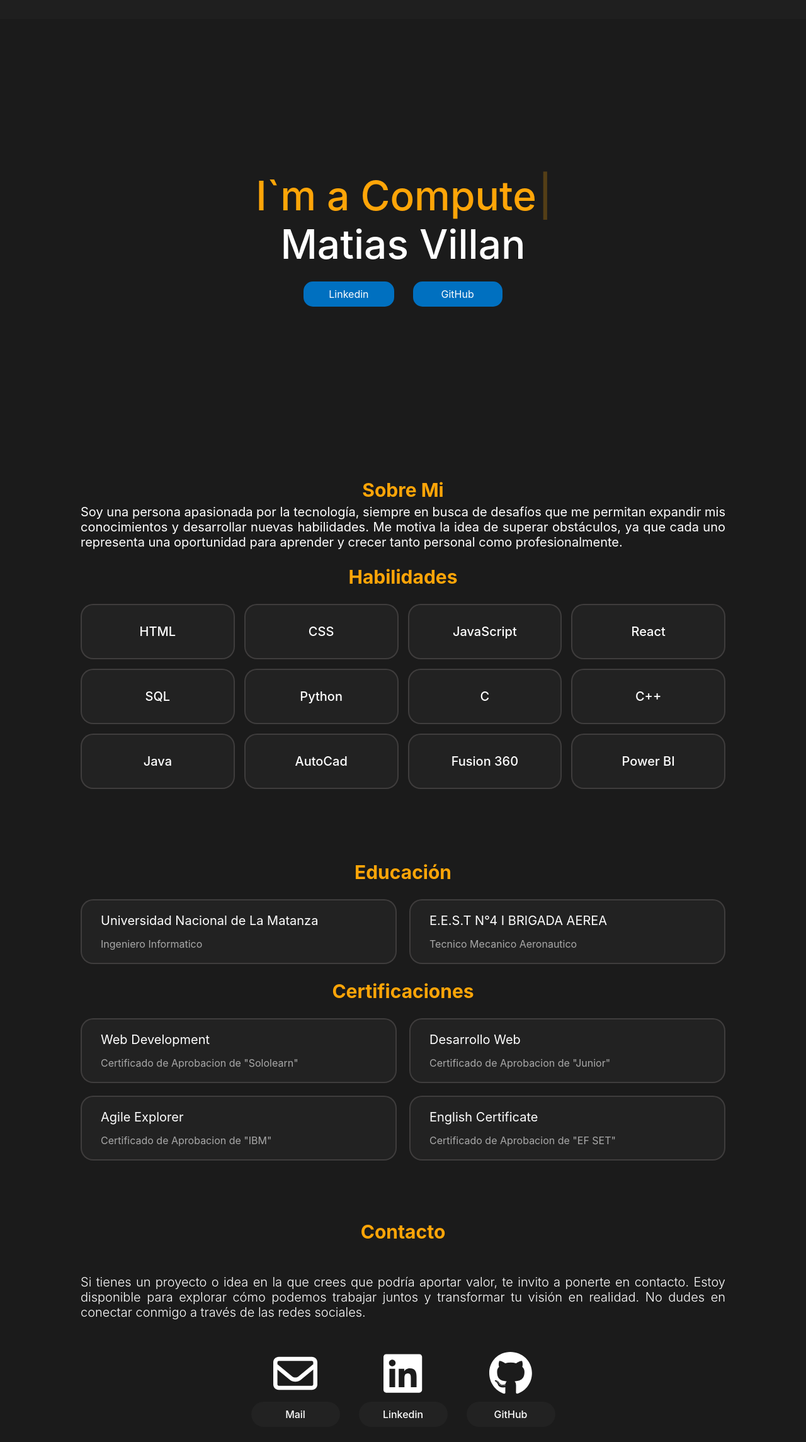
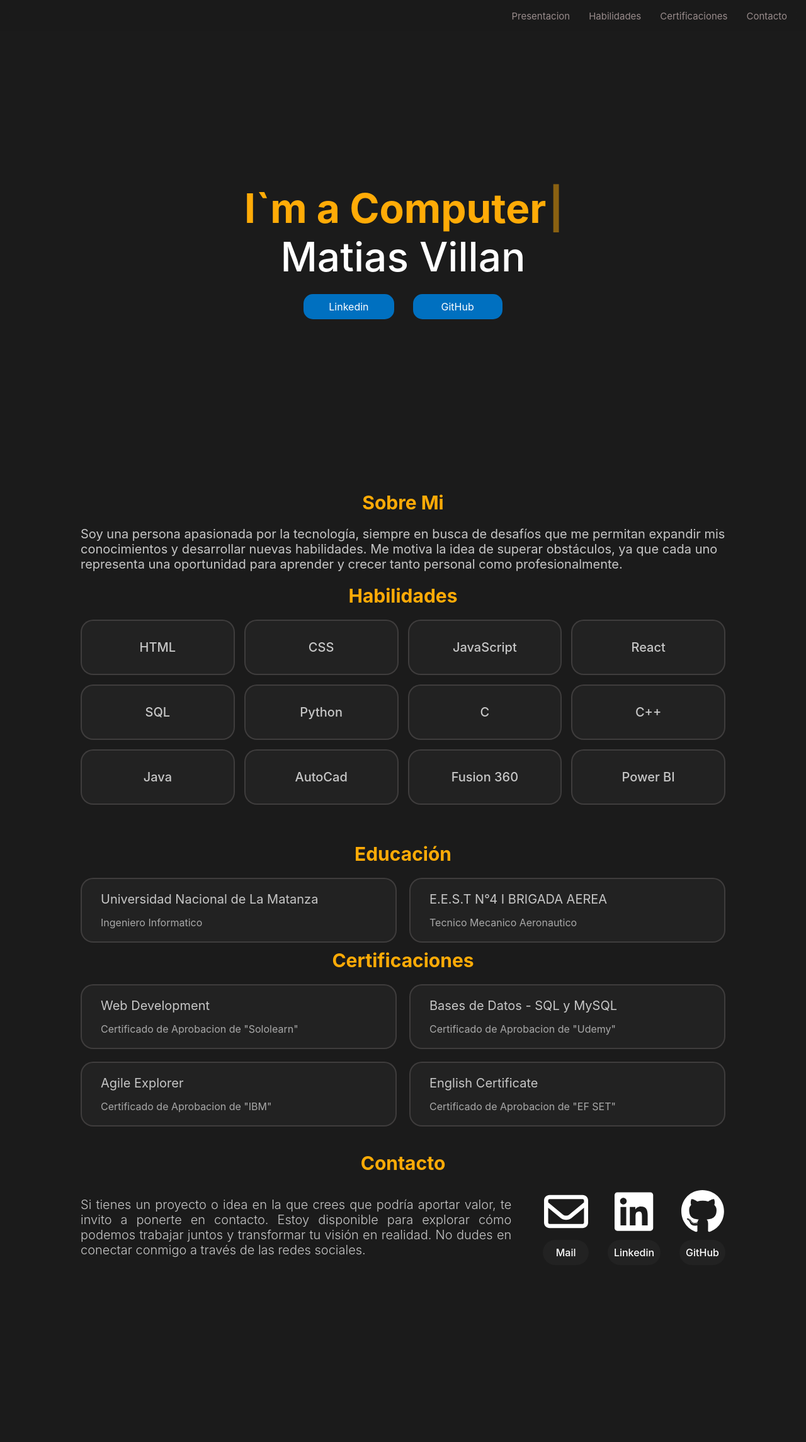
Before and after one commit to MatiasKV0/Prototipo, a React (Vite) app: page / in a window 1280 px wide. Shown: the top 2290 px of the page at 63% size. After the commit the page ends 2047 px from the top, so only its background shows below. Built offline with nearby package versions, Linux system fonts and the light colour scheme.

Commit message:
Actualizaciones

```diff
--- a/index.html
+++ b/index.html
@@ -2,7 +2,7 @@
 <html lang="en">
   <head>
     <meta charset="UTF-8" />
-    <link rel="icon" type="image/svg+xml" href="/src/estilos/Logo.ico" />
+    <link rel="icon" type="image/svg+xml" href="/src/imagenes/Logo.ico" />
     <meta name="viewport" content="width=device-width, initial-scale=1.0" />
     <title>Portafolio</title>
   </head>
--- a/src/componentes/App.jsx
+++ b/src/componentes/App.jsx
@@ -9,13 +9,17 @@ export default function App() {
   return (
     <div>
       <nav>
+        <ul>
+          <li><a href="#presentacion">Presentacion</a></li>
+          <li><a href="#habilidades">Habilidades</a></li>
+          <li><a href="#certificaciones">Certificaciones</a></li>
+          <li><a href="#contacto">Contacto</a></li>
+        </ul>
       </nav>
-      <div>
-        <Presentacion />
-        <Habilidades />
-        <Certificaciones />
-        <Contacto />
-      </div>
+      <Presentacion />
+      <Habilidades />
+      <Certificaciones />
+      <Contacto />
     </div>
   );
 }
--- a/src/componentes/certificaciones.jsx
+++ b/src/componentes/certificaciones.jsx
@@ -3,34 +3,34 @@ import "../estilos/certificaciones.css"
 
 function Certificaciones() {
   return (
-    <article id="Certificaciones">
+    <article id="certificaciones">
         <section className="seccion">
         <h2>Educación</h2>
-            <div id="cursos">
-                <div className="curso">
+            <div className="certificaciones__contenedor">
+                <div className="certificaciones__curso">
                     <p>Universidad Nacional de La Matanza</p>
                     <a style={{cursor:'text'}}>Ingeniero Informatico</a>
                 </div>
-                <div className="curso">
+                <div className="certificaciones__curso">
                     <p>E.E.S.T N°4 I BRIGADA AEREA</p>
                     <a style={{cursor:'text'}}>Tecnico Mecanico Aeronautico</a>
                 </div>
             </div>
             <h2>Certificaciones</h2>
-            <div id="cursos">
-                <div className="curso">
+            <div className="certificaciones__contenedor">
+                <div className="certificaciones__curso">
                     <p>Web Development</p>
                     <a href="https://www.sololearn.com/es/certificates/CC-52MBRF1L">Certificado de Aprobacion de "Sololearn"</a>
                 </div>
-                <div className="curso">
-                    <p>Desarrollo Web</p>
-                    <a href="https://drive.google.com/file/d/1B-cr5thXj3Q9yC3kAvMAc5VCDke71As9/view?pli=1">Certificado de Aprobacion de "Junior"</a>
+                <div className="certificaciones__curso">
+                    <p>Bases de Datos - SQL y MySQL</p>
+                    <a href="https://www.udemy.com/certificate/UC-63192758-05cc-46aa-aa5c-bf05e2a9429f/">Certificado de Aprobacion de "Udemy"</a>
                 </div>
-                <div className="curso">
+                <div className="certificaciones__curso">
                     <p>Agile Explorer</p>
                     <a href="https://www.credly.com/badges/c2797dd1-8db2-4c4f-9a5b-c01e3ca4d4c6/public_url">Certificado de Aprobacion de "IBM"</a>
                 </div>
-                <div className="curso">
+                <div className="certificaciones__curso">
                     <p>English Certificate</p>
                     <a href="https://cert.efset.org/E6Uy6v">Certificado de Aprobacion de "EF SET"</a>
                 </div>
--- a/src/componentes/contacto.jsx
+++ b/src/componentes/contacto.jsx
@@ -7,28 +7,28 @@ import { faLinkedin } from '@fortawesome/free-brands-svg-icons'
 
 function Contacto() {
   return (
-    <div id='contacto'>
+    <article id='contacto'>
       <h2>Contacto</h2>
       <section className="seccion">
-          <div id='texto'>
+          <div className='contacto__texto'>
             <p>Si tienes un proyecto o idea en la que crees que podría aportar valor, te invito a ponerte en contacto. Estoy disponible para explorar cómo podemos trabajar juntos y transformar tu visión en realidad. No dudes en conectar conmigo a través de las redes sociales.</p>
           </div>
-          <div id="redes">
-            <div className='iconos'>
+          <div className="contacto__redes">
+            <div className='contacto__iconos'>
               <FontAwesomeIcon icon={faEnvelope} className='fa-icon'/>
               <a href="mailto:matiasnicolas.villan@gmail.com?Subject=Consulta%20de%20Servicio">Mail</a>
             </div>
-            <div className='iconos'>
+            <div className='contacto__iconos'>
               <FontAwesomeIcon icon={faLinkedin} className='fa-icon'/>
               <a href="https://www.linkedin.com/in/matias-nicolas-villan/">Linkedin</a>
             </div>
-            <div className='iconos'>
+            <div className='contacto__iconos'>
               <FontAwesomeIcon icon={faGithub} className='fa-icon'/>
               <a href="https://github.com/MatiasKV0">GitHub</a>
             </div>
           </div>
       </section>
-    </div>
+    </article>
   )
 }
 export default Contacto
--- a/src/componentes/habilidades.jsx
+++ b/src/componentes/habilidades.jsx
@@ -3,48 +3,46 @@ import "../estilos/habilidades.css"
 
 function Habilidades() {
   return (
-    <article id="skills">
+    <article id="habilidades">
         <section className="seccion">
-            <h2 style={{marginTop:"10px",marginBottom:"5px"}}>Sobre Mi</h2>
-            <p id="sobremi">Soy una persona apasionada por la tecnología, siempre en busca de desafíos que me permitan expandir mis conocimientos y desarrollar nuevas habilidades. Me motiva la idea de superar obstáculos, ya que cada uno representa una oportunidad para aprender y crecer tanto personal como profesionalmente. </p>
-        </section>
-        <section className="seccion">
+            <h2>Sobre Mi</h2>
+            <p>Soy una persona apasionada por la tecnología, siempre en busca de desafíos que me permitan expandir mis conocimientos y desarrollar nuevas habilidades. Me motiva la idea de superar obstáculos, ya que cada uno representa una oportunidad para aprender y crecer tanto personal como profesionalmente. </p>
             <h2>Habilidades</h2>
-            <div id="conHab">
-                <div className="habilidades">
+            <div className="habilidades__contenedor">
+                <div className="habilidades__tipo">
                     <p>HTML</p>
                 </div>
-                <div className="habilidades">
+                <div className="habilidades__tipo">
                     <p>CSS</p>
                 </div>
-                <div className="habilidades">
+                <div className="habilidades__tipo">
                     <p>JavaScript</p>
                 </div>
-                <div className="habilidades">
+                <div className="habilidades__tipo">
                     <p>React</p>
                 </div>
-                <div className="habilidades">
+                <div className="habilidades__tipo">
                     <p>SQL</p>
                 </div>
-                <div className="habilidades">
+                <div className="habilidades__tipo">
                     <p>Python</p>
                 </div>
-                <div className="habilidades">
+                <div className="habilidades__tipo">
                     <p>C</p>
                 </div>
-                <div className="habilidades">
+                <div className="habilidades__tipo">
                     <p>C++</p>
                 </div>
-                <div className="habilidades">
+                <div className="habilidades__tipo">
                     <p>Java</p>
                 </div>
-                <div className="habilidades">
+                <div className="habilidades__tipo">
                     <p>AutoCad</p>
                 </div>
-                <div className="habilidades">
+                <div className="habilidades__tipo">
                     <p>Fusion 360</p>
                 </div>
-                <div className="habilidades">
+                <div className="habilidades__tipo">
                     <p>Power BI</p>
                 </div>
             </div>
--- a/src/componentes/presentacion.jsx
+++ b/src/componentes/presentacion.jsx
@@ -4,15 +4,15 @@ import Texto from './textoEfecto'
 
 function Presentacion() {
   return (
-<div className='Fondo'>
-      <div className='Info'>
+<div id="presentacion" className='Presentacion'>
+      <div className='Presentacion__Info'>
         <h2>I`m a {""}<Texto palabras={["Computer Engineer","Web Developer","Industrial Designer"]} /></h2>
         <h1>Matias Villan</h1>
-          <div className='divredes'>
-                <a className="redes" style={{ textDecoration: 'none' }} href="https://www.linkedin.com/in/matias-nicolas-villan/">
+          <div className='Presentacion__Redes'>
+                <a className="Presentacion__Redes-Link" style={{ textDecoration: 'none' }} href="https://www.linkedin.com/in/matias-nicolas-villan/">
                     <h4>Linkedin</h4>
                 </a>
-                <a className="redes" style={{ textDecoration: 'none' }} href="https://github.com/MatiasKV0">
+                <a className="Presentacion__Redes-Link" style={{ textDecoration: 'none' }} href="https://github.com/MatiasKV0">
                     <h4 style={{padding:"10px 45px"}}> GitHub </h4>
                 </a>
           </div>
--- a/src/estilos/app.css
+++ b/src/estilos/app.css
@@ -1,3 +1,13 @@
+* {
+  scrollbar-width: thin;
+  scrollbar-color: #888 #1b1b1b;
+  scroll-margin-top: 60px;
+}
+
+html{
+  scroll-behavior: smooth;
+}
+
 body{
   margin:0;
   padding: 0;
@@ -5,24 +15,72 @@ body{
   font-family: -apple-system, system-ui, BlinkMacSystemFont, 'Segoe UI', Roboto, Oxygen, Ubuntu, Cantarell, 'Open Sans', 'Helvetica Neue', sans-serif;
 }
 
+h1{
+  font-size: 4em;
+  margin: 0;
+  font-weight: 500;
+  color: white;
+}
+
+h2{
+  font-size: 30px;
+  margin: 10px 0 16px 0;
+  font-weight: 700;
+  animation: colorChange 10s linear infinite;
+  text-align: center;
+}
+
+h3 {
+  font-size: 30px;
+  animation: colorChange 10s linear infinite;
+}
+
 nav{
-  background-color: #222222c9;;
+  background-color: #1b1b1bc9;;
   color: white;
   padding: 15px 0;
   text-align: right;
   backdrop-filter: blur(10px);
+  position: sticky;
+  top: 0;
+  z-index: 1;
+}
+
+nav li{
+  display: inline;
+}
+
+nav ul{
+  margin: 0;
+  padding: 0;
+  list-style: none;
 }
 
 nav a{
   font-size: 15px;
   color: rgb(153, 140, 140);
   font-weight: 400;
-  padding: 10px 30px 10px 0;
+  padding: 0px 30px 0px 0;
+  text-decoration: none;
 }
 
 a:hover{
   color: #f1356d;
   cursor: pointer;
+}
+
+article{
+  padding:0 0 30px 0;
+}
+
+.seccion {
+  width: 80%;
+  margin: 0 auto;
+}
+
+.seccion p{
+  color: #c7c7c7;
+  font-size: 20px;
 }
 
 @keyframes colorChange {
@@ -42,8 +100,3 @@ a:hover{
     color: #FF6347; /* Tomato */
   }
 }
-
-h2 {
-  font-size: 30px;
-  animation: colorChange 10s linear infinite;
-}
--- a/src/estilos/certificaciones.css
+++ b/src/estilos/certificaciones.css
@@ -1,16 +1,11 @@
-#cursos {
+.certificaciones__contenedor {
     display: grid;
     grid-template-columns: repeat(2, 1fr);
     gap: 20px;
     margin-top: 20px;
 }
 
-#Certificaciones{
-    height: 80vh;
-    align-content: center;
-}
-
-.curso {
+.certificaciones__curso {
     border: rgba(83, 80, 80, 0.596) solid 2px;
     border-radius: 20px;
     padding: 20px 30px;
@@ -18,27 +13,27 @@
     transition: background-color 0.3s ease-in-out;
 }
 
-.curso:hover {
+.certificaciones__curso:hover {
     background-color: #0070c098;
     transition: 0.3s ease-in-out;
 }
-.curso p {
+.certificaciones__curso p {
     padding: 0;
     padding-bottom: 15px;
     margin: 0;
 }
 
-.curso a {
+.certificaciones__curso a {
     text-decoration: none;
     color: rgba(212, 212, 212, 0.76);
 }
 
-.curso a:hover {
+.certificaciones__curso a:hover {
     color: rgb(230, 230, 230);
 }
 
 @media only screen and (max-width: 800px) {
-    #cursos {
+    .certificaciones__contenedor{
         display: flex;
         flex-direction: column;
     }
--- a/src/estilos/contacto.css
+++ b/src/estilos/contacto.css
@@ -1,16 +1,23 @@
-#contacto{
-    height: 80vh;
-    text-align: center;
+#contacto .seccion {
+    display: flex;
+    gap: 50px;
 }
 
-#redes {
+.contacto__redes {
     display: flex;
+    align-items: center;
     justify-content: center;
     gap: 30px;
-    align-items: end;
+    width: 100%;
+    box-sizing: border-box;
 }
 
-.iconos{
+.contacto__texto {
+    text-align: justify;
+    font-weight: 300;
+}
+
+.contacto__iconos{
     display: flex;
     flex-direction: column;
     gap: 10px;
@@ -21,7 +28,7 @@
     flex: 1;
 }
 
-.iconos a{
+.contacto__iconos a{
     text-decoration: none;
     color: white;
     background-color: #222222;
@@ -29,24 +36,16 @@
     border-radius: 20px;
     font-weight: 500;
     display: flex;
-    align-items: center;
     justify-content: center;
     width: 100%;
     box-sizing: border-box;
 }
 
-.iconos .fa-icon {
+.contacto__iconos .fa-icon {
     color: #ffffff;
     font-size: 70px;
 }
 
-.iconos a:hover{
-    color: #000000;
-    background-color: #0070c0;
+.contacto__iconos a:hover {
+    background-color: #0070c098;
 }
-
-#texto p{
-    text-align: justify;
-    font-weight: 300;
-    margin: 50px 0;
-}
--- a/src/estilos/habilidades.css
+++ b/src/estilos/habilidades.css
@@ -1,21 +1,5 @@
-.seccion {
-    width: 80%;
-    margin: 0 auto;
-}
 
-.seccion p{
-    color: white;
-    font-size: 20px;
-}
-
-.seccion h2{
-    font-size: 30px;
-    font-weight: 700;
-    color: #0070c0;
-    text-align: center;
-}
-
-#conHab {
+.habilidades__contenedor {
     display: grid;
     grid-template-columns: repeat(4, 1fr);
     justify-content: center;
@@ -23,12 +7,15 @@
     margin: 20px 0;
 }
 
-#sobremi{
-    margin: 0;
-    text-align: justify;
+@media only screen and (max-width: 800px) {
+    .habilidades__contenedor {
+        display: grid;
+        grid-template-columns: repeat(2, 1fr);
+        font-size: 13px;
+    }
 }
 
-.habilidades {
+.habilidades__tipo {
     font-size: 15px;
     font-weight: 500;
     padding: 10px 20px;
@@ -39,16 +26,8 @@
     transition: transform 0.3s ease-in-out, background-color 1s ease-in-out;
 }
 
-.habilidades:hover {
+.habilidades__tipo:hover {
     transform: scale(1.05);
     background-color: #0070c098;
     transition: 0.3s ease-in-out;
 }
-
-@media only screen and (max-width: 800px) {
-    #conHab {
-        display: grid;
-        grid-template-columns: repeat(2, 1fr);
-        font-size: 13px;
-    }
-}
--- a/src/estilos/presentacion.css
+++ b/src/estilos/presentacion.css
@@ -1,43 +1,37 @@
-
-.Info h1{
-    font-size: 4em;
-    margin: 0;
-    font-weight: 500;
-    color: white;
+.Presentacion{
+  background-color: #1b1b1b;
+  min-height: 10vh;
+  max-height: 100vh;
 }
 
-.Info h2{
-    font-size: 4em;
-    margin: 0;
-    font-weight: 500;
-  }
-
-.Info{
+.Presentacion__Info{
   text-align: center;
   align-content: center;
   height: 90vh;
 }
 
-.Fondo{
-    background-color: #1b1b1b;
+.Presentacion__Info h2{
+  font-size: 4rem;
+  font-size: 700;
+  margin: 0;
 }
 
-.divredes{
+.Presentacion__Redes{
   display: flex;
   justify-content: center;
   gap: 30px;
 }
 
-.redes{
+.Presentacion__Redes-Link{
   transition: 0.3s ease-in-out;
 }
 
-.redes:hover{
+.Presentacion__Redes-Link:hover{
   transform: scale(1.1);
   transition: 0.3s ease-in-out;
 }
 
-.redes h4{
+.Presentacion__Redes-Link h4{
   color: white;
   border-radius: 15px;
   background-color: #0070c0;
```
Also changed, not shown: 1 other file (tests, documents, lock files or other folders). Lines whose indentation alone changed are shown as unchanged.
